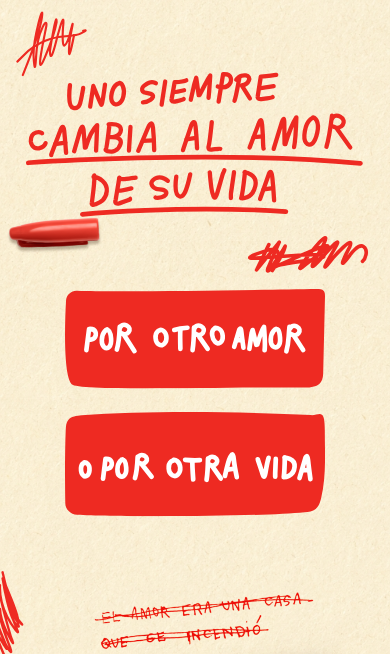
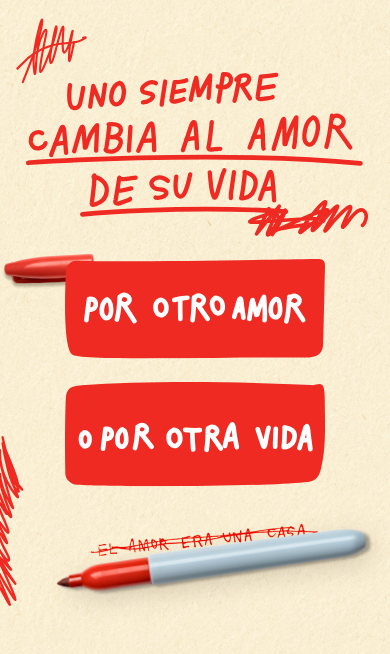
Before and after one commit to omarbercor/amalia_libroamor, an Astro site: page / in a window 390 px wide. Shown: the part 103-757 px from the top of the page. Built offline with nearby package versions, Linux system fonts and the light colour scheme; Astro itself is replaced by a stand-in of ours; a web font is replaced by a local one.

Commit message:
fix(home): align cap to pen in desktop and reposition cap, pen and crossed phrase in mobile

```diff
--- a/src/pages/index.astro
+++ b/src/pages/index.astro
@@ -180,7 +180,7 @@ import InteractiveSharpieCanvas from '../components/InteractiveSharpieCanvas.ast
 
   .marker-cap-wrapper {
     position: absolute;
-    top: 32%;
+    bottom: 2%;
     left: -20px;
     pointer-events: none;
     z-index: 3;
@@ -233,6 +233,7 @@ import InteractiveSharpieCanvas from '../components/InteractiveSharpieCanvas.ast
     .home-container {
       padding: 1.2rem 1.4rem;
       min-height: 100vh;
+      overflow-x: hidden;
     }
 
     .home-header {
@@ -242,8 +243,8 @@ import InteractiveSharpieCanvas from '../components/InteractiveSharpieCanvas.ast
 
 
     .center-content-block {
-      gap: 4.4rem;
-      margin: 1.5rem 0;
+      gap: 2.5rem;
+      margin: 1.5rem 0 0.5rem 0;
     }
 
     .main-title-wrapper {
@@ -286,8 +287,10 @@ import InteractiveSharpieCanvas from '../components/InteractiveSharpieCanvas.ast
     }
 
     .marker-cap-wrapper {
-      top: 24%;
-      left: -15px;
+      position: absolute;
+      top: 36%;
+      bottom: auto;
+      left: -20px;
       width: 95px;
     }
 
@@ -316,13 +319,15 @@ import InteractiveSharpieCanvas from '../components/InteractiveSharpieCanvas.ast
     }
 
     .crossed-phrase-box {
-      margin-top: 0;
-      margin-bottom: 0.5rem;
+      margin-top: -0.5rem;
+      margin-bottom: 0;
       justify-content: center;
+      position: relative;
+      z-index: 5;
     }
 
     .crossed-phrase-img {
-      width: 250px;
+      width: 260px;
     }
 
     .marker-pen-box {
@@ -330,9 +335,12 @@ import InteractiveSharpieCanvas from '../components/InteractiveSharpieCanvas.ast
       right: auto;
       bottom: auto;
       display: flex;
-      justify-content: center;
+      justify-content: flex-start;
       width: 100%;
-      margin-bottom: 1rem;
+      margin-top: -35px;
+      margin-bottom: 0.5rem;
+      margin-left: 20%;
+      z-index: 15;
     }
   }
 </style>
```
